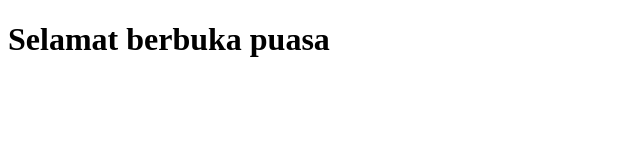
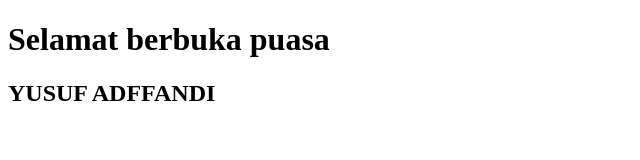
Before and after one commit to 16110224/amikom, a plain HTML site: page index.html in a window 1280 px wide. Shown: the whole page, without its empty margins (0-640 px from the left). Drawn offline with Linux system fonts and the light colour scheme.

Commit message:
tambah h2

```diff
--- a/index.html
+++ b/index.html
@@ -5,5 +5,6 @@
 </head>
 <body>
 	<h1>Selamat berbuka puasa</h1>
+	<h2>YUSUF ADFFANDI</h2>
 </body>
 </html>
```
